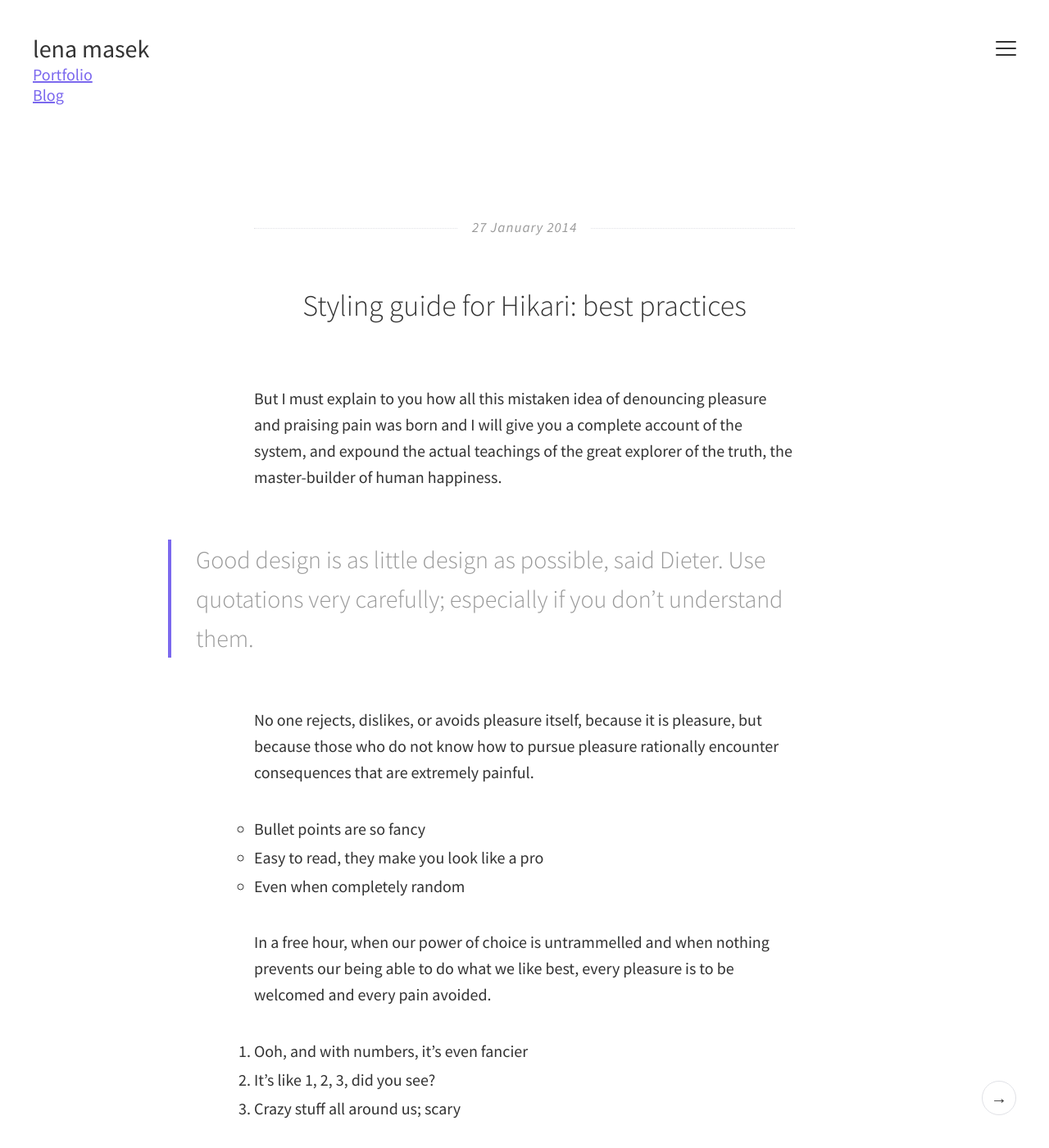
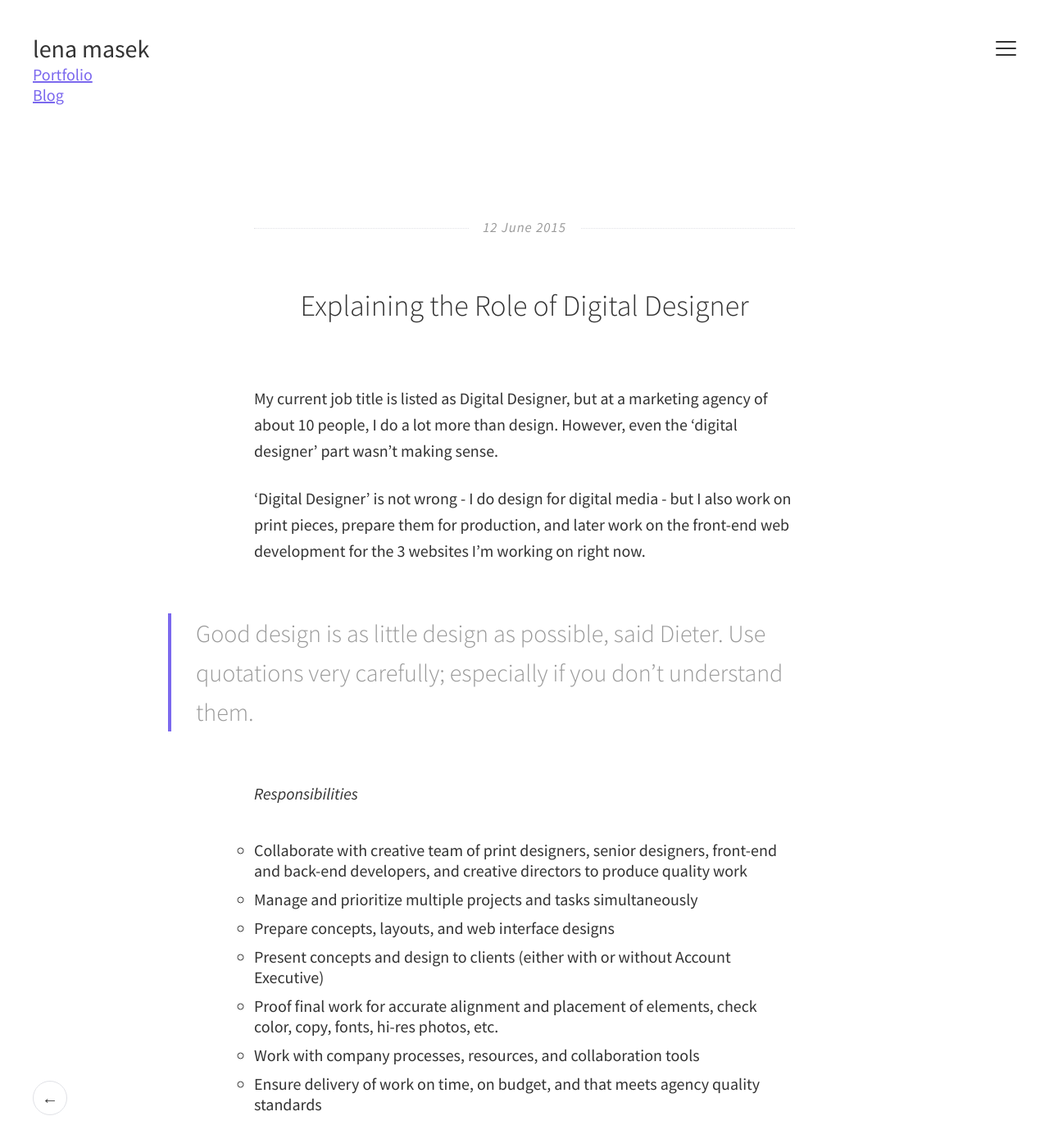
Before and after one commit to lenamasek/lenamasek.github.io, a Jekyll site: the page built from _posts/2014-01-27-river-north-point.markdown, in a window 1280 px wide and 1400 px high. Shown: the whole window at 82% size. Built offline with Jekyll 4.4.1, drawn with Linux system fonts in a browser that asks for light colours.

Commit message:
new post about my job

```diff
--- a/_posts/2014-01-27-river-north-point.markdown
+++ b/_posts/2014-01-27-river-north-point.markdown
@@ -1,20 +1,28 @@
 ---
 layout: post
-title:  "Styling guide for Hikari: best practices"
-date:   2014-01-27 16:57:51
+title:  "Explaining the Role of Digital Designer"
+date:   2015-06-12 10:53:00
 ---
 
-But I must explain to you how all this mistaken idea of denouncing pleasure and praising pain was born and I will give you a complete account of the system, and expound the actual teachings of the great explorer of the truth, the master-builder of human happiness.
+My current job title is listed as Digital Designer, but at a marketing agency of about 10 people, I do a lot more than design. However, even the 'digital designer' part wasn't making sense.
+
+'Digital Designer' is not wrong - I do design for digital media - but I also work on print pieces, prepare them for production, and later work on the front-end web development for the 3 websites I'm working on right now.
+
 
 >Good design is as little design as possible, said Dieter. Use quotations very carefully; especially if you don't understand them.
 
-No one rejects, dislikes, or avoids pleasure itself, because it is pleasure, but because those who do not know how to pursue pleasure rationally encounter consequences that are extremely painful.
 
-* Bullet points are so fancy
-* Easy to read, they make you look like a pro
-* Even when completely random
+*Responsibilities*
+* Collaborate with creative team of print designers, senior designers, front-end and back-end developers, and creative directors to produce quality work
+* Manage and prioritize multiple projects and tasks simultaneously
+* Prepare concepts, layouts, and web interface designs
+* Present concepts and design to clients (either with or without Account Executive)
+* Proof final work for accurate alignment and placement of elements, check color, copy, fonts, hi-res photos, etc.
+* Work with company processes, resources, and collaboration tools
+* Ensure delivery of work on time, on budget, and that meets agency quality standards
 
-In a free hour, when our power of choice is untrammelled and when nothing prevents our being able to do what we like best, every pleasure is to be welcomed and every pain avoided.
+*Skills*
+
 
 1. Ooh, and with numbers, it's even fancier
 2. It's like 1, 2, 3, did you see?
```
